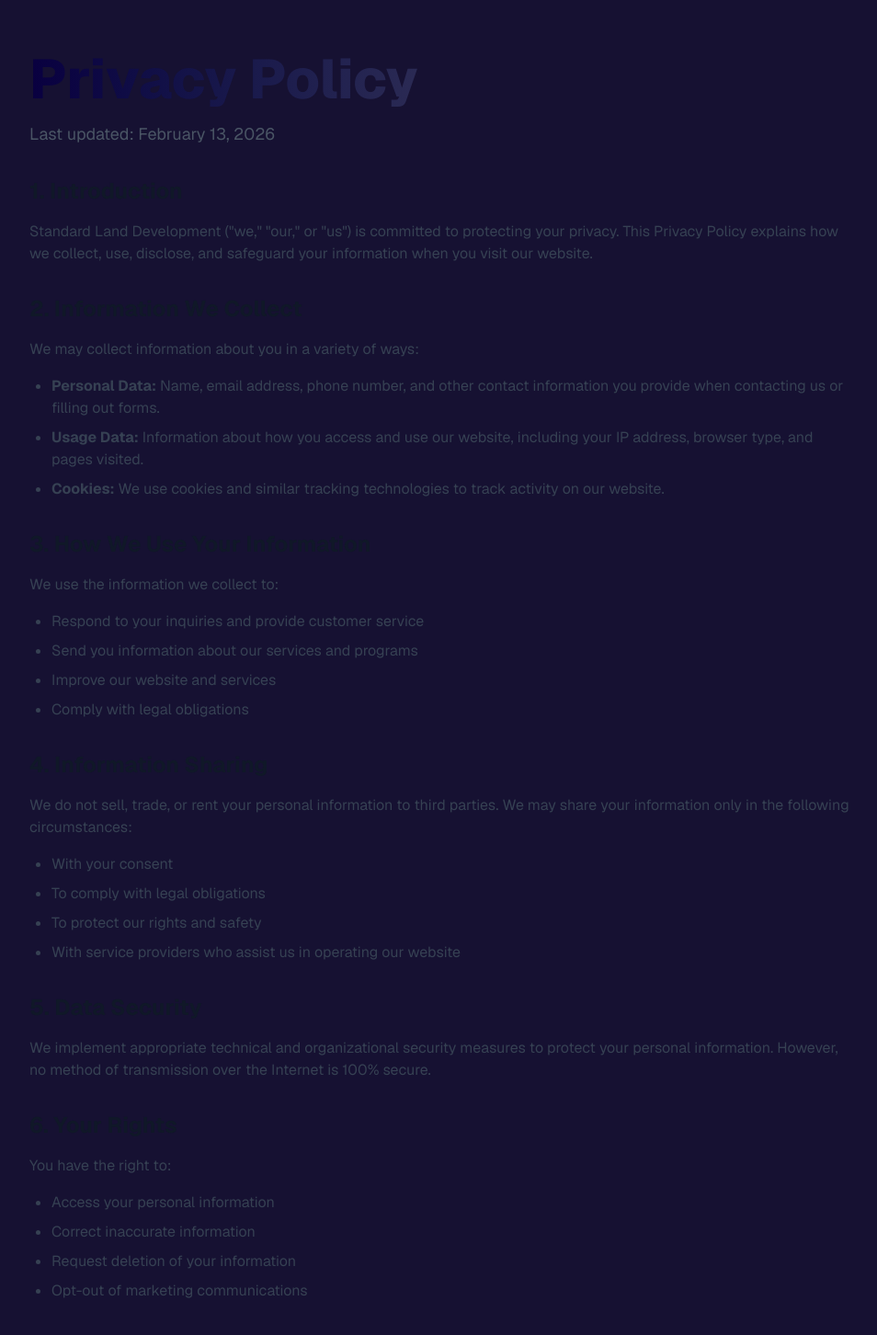
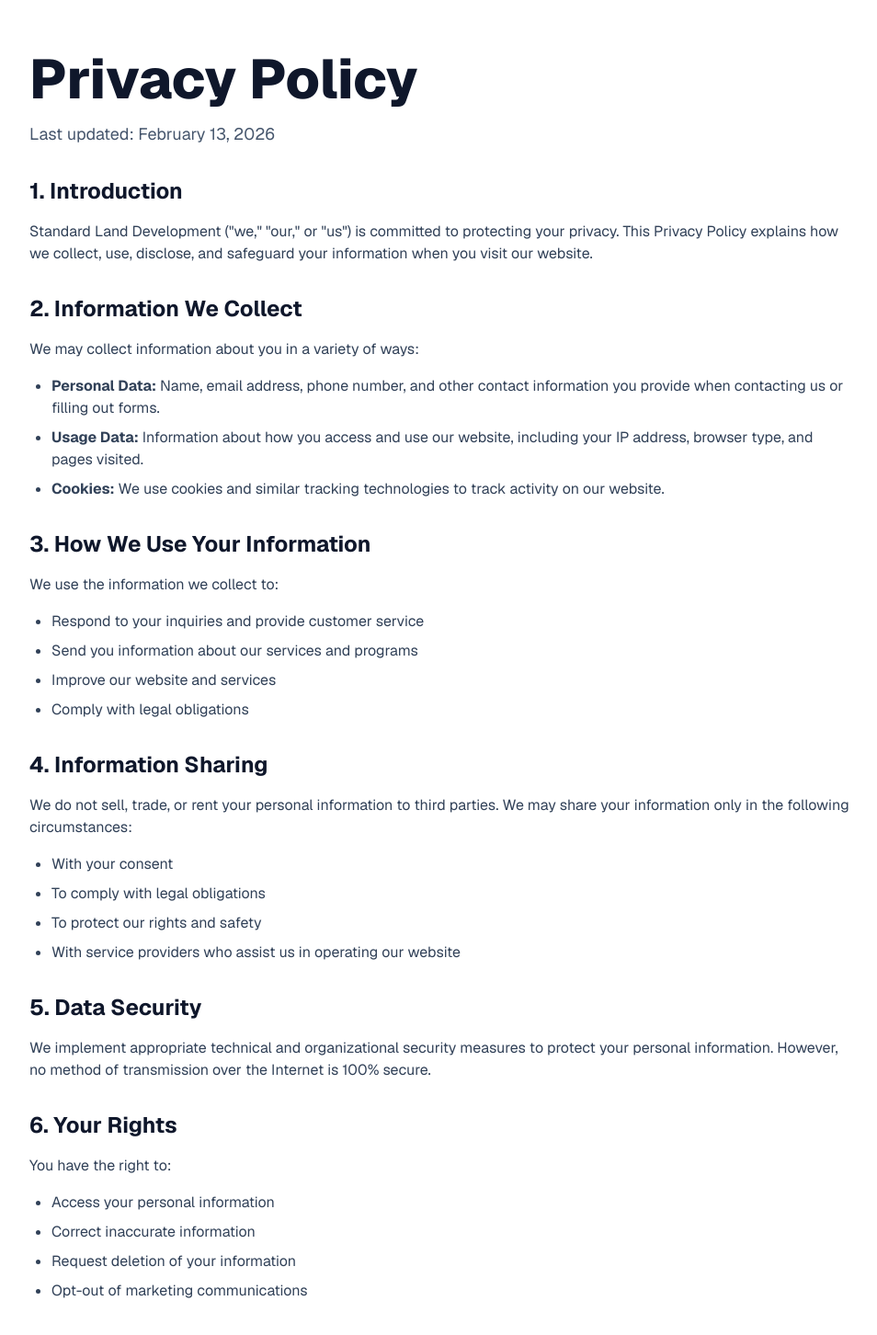
Before and after one commit to jrodriguez-wq/site-sld, a Next.js app: page /privacy in a window 1280 px wide. Shown: the part 540-1992 px from the top of the page at 92% size, without its empty margins (160-1114 px from the left). Built offline with nearby package versions, Linux system fonts and the light colour scheme; no server answers; a web font is replaced by a local one.

Commit message:
Refactor Privacy and Terms pages for improved styling and readability; update text colors to enhance contrast and accessibility. Adjust background colors for better visual consistency and user experience across both pages.

```diff
--- a/app/privacy/page.tsx
+++ b/app/privacy/page.tsx
@@ -15,26 +15,26 @@
         backgroundImage="/houses/713/principal.webp"
         badge="Your Privacy Matters"
       />
-      <div className="py-16 sm:py-20 md:py-24">
-      <Container>
+      <div className="bg-white py-16 sm:py-20 md:py-24">
+        <Container>
           <div className="max-w-4xl mx-auto">
             <div className="mb-8">
-              <h1 className="text-4xl sm:text-5xl md:text-6xl font-extrabold mb-4 bg-gradient-to-r from-[#090040] via-[#2d2c55] to-[#090040] bg-clip-text text-transparent">
+              <h1 className="text-4xl sm:text-5xl md:text-6xl font-extrabold mb-4 text-slate-900">
                 Privacy Policy
               </h1>
-              <p className="text-gray-600 text-lg">Last updated: {new Date().toLocaleDateString('en-US', { year: 'numeric', month: 'long', day: 'numeric' })}</p>
+              <p className="text-slate-600 text-lg">Last updated: {new Date().toLocaleDateString('en-US', { year: 'numeric', month: 'long', day: 'numeric' })}</p>
             </div>
 
-            <div className="prose prose-lg max-w-none space-y-8 text-gray-700">
+            <div className="prose prose-lg prose-slate max-w-none space-y-8 text-slate-700 prose-headings:text-slate-900 prose-p:text-slate-700 prose-li:text-slate-700">
               <section>
-                <h2 className="text-2xl font-bold text-gray-900 mb-4">1. Introduction</h2>
+                <h2 className="text-2xl font-bold text-slate-900 mb-4">1. Introduction</h2>
                 <p>
                   Standard Land Development (&quot;we,&quot; &quot;our,&quot; or &quot;us&quot;) is committed to protecting your privacy. This Privacy Policy explains how we collect, use, disclose, and safeguard your information when you visit our website.
                 </p>
               </section>
 
               <section>
-                <h2 className="text-2xl font-bold text-gray-900 mb-4">2. Information We Collect</h2>
+                <h2 className="text-2xl font-bold text-slate-900 mb-4">2. Information We Collect</h2>
                 <p className="mb-4">We may collect information about you in a variety of ways:</p>
                 <ul className="list-disc pl-6 space-y-2">
                   <li><strong>Personal Data:</strong> Name, email address, phone number, and other contact information you provide when contacting us or filling out forms.</li>
@@ -44,7 +44,7 @@
               </section>
 
               <section>
-                <h2 className="text-2xl font-bold text-gray-900 mb-4">3. How We Use Your Information</h2>
+                <h2 className="text-2xl font-bold text-slate-900 mb-4">3. How We Use Your Information</h2>
                 <p className="mb-4">We use the information we collect to:</p>
                 <ul className="list-disc pl-6 space-y-2">
                   <li>Respond to your inquiries and provide customer service</li>
@@ -55,7 +55,7 @@
               </section>
 
               <section>
-                <h2 className="text-2xl font-bold text-gray-900 mb-4">4. Information Sharing</h2>
+                <h2 className="text-2xl font-bold text-slate-900 mb-4">4. Information Sharing</h2>
                 <p>
                   We do not sell, trade, or rent your personal information to third parties. We may share your information only in the following circumstances:
                 </p>
@@ -68,14 +68,14 @@
               </section>
 
               <section>
-                <h2 className="text-2xl font-bold text-gray-900 mb-4">5. Data Security</h2>
+                <h2 className="text-2xl font-bold text-slate-900 mb-4">5. Data Security</h2>
                 <p>
                   We implement appropriate technical and organizational security measures to protect your personal information. However, no method of transmission over the Internet is 100% secure.
                 </p>
               </section>
 
               <section>
-                <h2 className="text-2xl font-bold text-gray-900 mb-4">6. Your Rights</h2>
+                <h2 className="text-2xl font-bold text-slate-900 mb-4">6. Your Rights</h2>
                 <p className="mb-4">You have the right to:</p>
                 <ul className="list-disc pl-6 space-y-2">
                   <li>Access your personal information</li>
@@ -86,11 +86,11 @@
               </section>
 
               <section>
-                <h2 className="text-2xl font-bold text-gray-900 mb-4">7. Contact Us</h2>
+                <h2 className="text-2xl font-bold text-slate-900 mb-4">7. Contact Us</h2>
                 <p>
                   If you have questions about this Privacy Policy, please contact us at:
                 </p>
-                <div className="mt-4 p-4 bg-gray-50 rounded-lg">
+                <div className="mt-4 p-4 bg-slate-100 rounded-lg text-slate-800">
                   <p className="font-semibold">Standard Land Development</p>
                   <p>2721 Vista Parkway</p>
                   <p>West Palm Beach, FL 33411</p>
--- a/app/terms/page.tsx
+++ b/app/terms/page.tsx
@@ -15,26 +15,26 @@
         backgroundImage="/houses/3711/principal.webp"
         badge="Legal Information"
       />
-      <div className="py-16 sm:py-20 md:py-24">
-      <Container>
+      <div className="bg-white py-16 sm:py-20 md:py-24">
+        <Container>
           <div className="max-w-4xl mx-auto">
             <div className="mb-8">
-              <h1 className="text-4xl sm:text-5xl md:text-6xl font-extrabold mb-4 bg-gradient-to-r from-[#090040] via-[#2d2c55] to-[#090040] bg-clip-text text-transparent">
+              <h1 className="text-4xl sm:text-5xl md:text-6xl font-extrabold mb-4 text-slate-900">
                 Terms of Service
               </h1>
-              <p className="text-gray-600 text-lg">Last updated: {new Date().toLocaleDateString('en-US', { year: 'numeric', month: 'long', day: 'numeric' })}</p>
+              <p className="text-slate-600 text-lg">Last updated: {new Date().toLocaleDateString('en-US', { year: 'numeric', month: 'long', day: 'numeric' })}</p>
             </div>
 
-            <div className="prose prose-lg max-w-none space-y-8 text-gray-700">
+            <div className="prose prose-lg prose-slate max-w-none space-y-8 text-slate-700 prose-headings:text-slate-900 prose-p:text-slate-700 prose-li:text-slate-700">
               <section>
-                <h2 className="text-2xl font-bold text-gray-900 mb-4">1. Agreement to Terms</h2>
+                <h2 className="text-2xl font-bold text-slate-900 mb-4">1. Agreement to Terms</h2>
                 <p>
                   By accessing and using the Standard Land Development website, you accept and agree to be bound by the terms and provision of this agreement. If you do not agree to these terms, please do not use our website.
                 </p>
               </section>
 
               <section>
-                <h2 className="text-2xl font-bold text-gray-900 mb-4">2. Use License</h2>
+                <h2 className="text-2xl font-bold text-slate-900 mb-4">2. Use License</h2>
                 <p className="mb-4">Permission is granted to temporarily access the materials on Standard Land Development&apos;s website for personal, non-commercial transitory viewing only. This is the grant of a license, not a transfer of title, and under this license you may not:</p>
                 <ul className="list-disc pl-6 space-y-2">
                   <li>Modify or copy the materials</li>
@@ -45,14 +45,14 @@
               </section>
 
               <section>
-                <h2 className="text-2xl font-bold text-gray-900 mb-4">3. Investment Programs</h2>
+                <h2 className="text-2xl font-bold text-slate-900 mb-4">3. Investment Programs</h2>
                 <p>
                   All investment opportunities presented on this website are subject to applicable securities laws and regulations. Past performance does not guarantee future results. All investments carry risk, and you should consult with a qualified financial advisor before making any investment decisions.
                 </p>
               </section>
 
               <section>
-                <h2 className="text-2xl font-bold text-gray-900 mb-4">4. Disclaimer</h2>
+                <h2 className="text-2xl font-bold text-slate-900 mb-4">4. Disclaimer</h2>
                 <p className="mb-4">The materials on Standard Land Development&apos;s website are provided on an &apos;as is&apos; basis. Standard Land Development makes no warranties, expressed or implied, and hereby disclaims and negates all other warranties including, without limitation:</p>
                 <ul className="list-disc pl-6 space-y-2">
                   <li>Implied warranties or conditions of merchantability</li>
@@ -62,46 +62,46 @@
               </section>
 
               <section>
-                <h2 className="text-2xl font-bold text-gray-900 mb-4">5. Limitations</h2>
+                <h2 className="text-2xl font-bold text-slate-900 mb-4">5. Limitations</h2>
                 <p>
                   In no event shall Standard Land Development or its suppliers be liable for any damages (including, without limitation, damages for loss of data or profit, or due to business interruption) arising out of the use or inability to use the materials on Standard Land Development&apos;s website.
                 </p>
               </section>
 
               <section>
-                <h2 className="text-2xl font-bold text-gray-900 mb-4">6. Accuracy of Materials</h2>
+                <h2 className="text-2xl font-bold text-slate-900 mb-4">6. Accuracy of Materials</h2>
                 <p>
                   The materials appearing on Standard Land Development&apos;s website could include technical, typographical, or photographic errors. Standard Land Development does not warrant that any of the materials on its website are accurate, complete, or current.
                 </p>
               </section>
 
               <section>
-                <h2 className="text-2xl font-bold text-gray-900 mb-4">7. Links</h2>
+                <h2 className="text-2xl font-bold text-slate-900 mb-4">7. Links</h2>
                 <p>
                   Standard Land Development has not reviewed all of the sites linked to its website and is not responsible for the contents of any such linked site. The inclusion of any link does not imply endorsement by Standard Land Development.
                 </p>
               </section>
 
               <section>
-                <h2 className="text-2xl font-bold text-gray-900 mb-4">8. Modifications</h2>
+                <h2 className="text-2xl font-bold text-slate-900 mb-4">8. Modifications</h2>
                 <p>
                   Standard Land Development may revise these terms of service at any time without notice. By using this website you are agreeing to be bound by the then current version of these terms of service.
                 </p>
               </section>
 
               <section>
-                <h2 className="text-2xl font-bold text-gray-900 mb-4">9. Governing Law</h2>
+                <h2 className="text-2xl font-bold text-slate-900 mb-4">9. Governing Law</h2>
                 <p>
                   These terms and conditions are governed by and construed in accordance with the laws of the State of Florida and you irrevocably submit to the exclusive jurisdiction of the courts in that State or location.
                 </p>
               </section>
 
               <section>
-                <h2 className="text-2xl font-bold text-gray-900 mb-4">10. Contact Information</h2>
+                <h2 className="text-2xl font-bold text-slate-900 mb-4">10. Contact Information</h2>
                 <p>
                   If you have any questions about these Terms of Service, please contact us:
                 </p>
-                <div className="mt-4 p-4 bg-gray-50 rounded-lg">
+                <div className="mt-4 p-4 bg-slate-100 rounded-lg text-slate-800">
                   <p className="font-semibold">Standard Land Development</p>
                   <p>2721 Vista Parkway</p>
                   <p>West Palm Beach, FL 33411</p>
```
